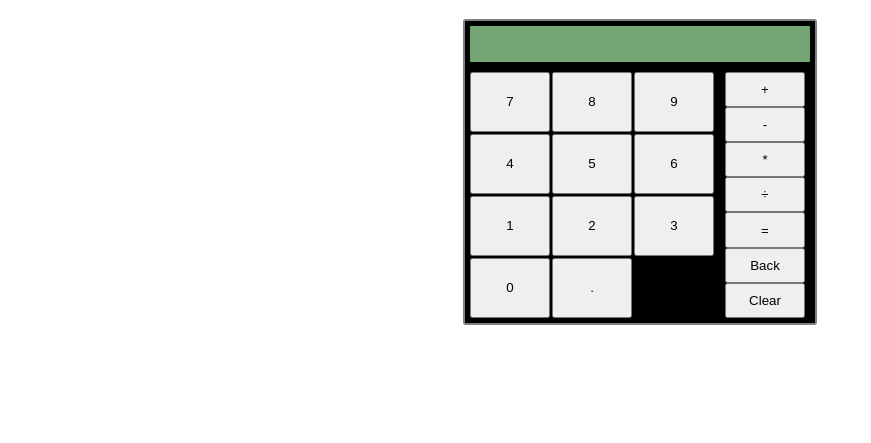
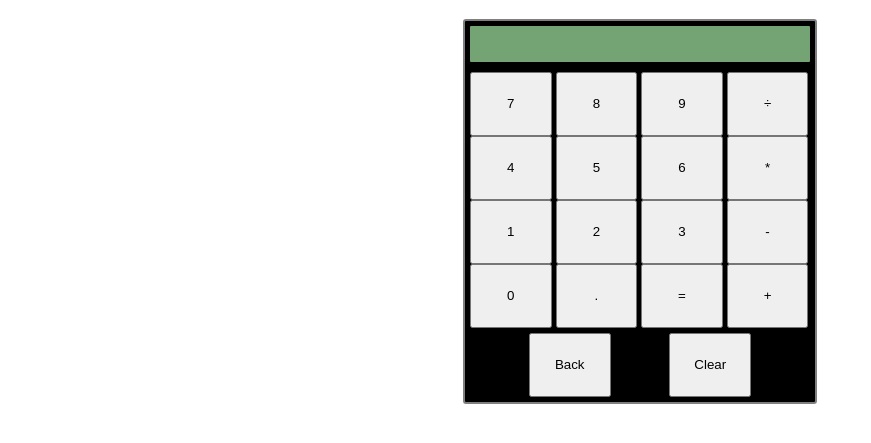
Before and after one commit to DeshawnN/odin-calculator, a plain HTML site: page index.html in a window 1280 px wide. Shown: the part 61-504 px from the top of the page, without its empty margins (0-871 px from the left). Drawn offline with Linux system fonts and the light colour scheme.

Commit message:
refactor: modify the layout of the calc structure

```diff
--- a/css/styles.css
+++ b/css/styles.css
@@ -1,7 +1,6 @@
 .calculator {
-    display: flex;
+    display: grid;
     width: 350px;
-    flex-direction: column;
     margin: 0 auto;
     background-color: black;
     border: 2px solid gray;
@@ -20,29 +19,17 @@
 }
 
 .buttons {
-    display: flex;
-    margin: 5px
+    margin: 5px;
 }
 
-.number-buttons {
-    display: flex;
-    flex-wrap: wrap;
-    gap: 2px;
-    flex: 3
+button {
+    width: 24%;
+    height: 64px
 }
 
-.number-buttons button {
-    width: 80px;
-    height: 60px
+.other-buttons {
+    margin-top: 5px;
+    display: flex;
+    justify-content:space-evenly
+
 }
-
-.calculation-buttons {
-    display: flex;
-    flex-direction: row;
-    flex-wrap: wrap;
-    flex: 1
-}
-
-.calculation-buttons button {
-    width: 80px;
-}
--- a/index.html
+++ b/index.html
@@ -13,27 +13,27 @@
                 <div data-current-operation></div>
             </div>
             <div class="buttons">
-                <div class="number-buttons">
-                    <button>7</button>
-                    <button>8</button>
-                    <button>9</button>
-                    <button>4</button>
-                    <button>5</button>
-                    <button>6</button>
-                    <button>1</button>
-                    <button>2</button>
-                    <button>3</button>
-                    <button>0</button>
-                    <button>.</button>
+                <div class="main-buttons">
+                    <button data-number>7</button>
+                    <button data-number>8</button>
+                    <button data-number>9</button>
+                    <button data-divide>÷</button>
+                    <button data-number>4</button>
+                    <button data-number>5</button>
+                    <button data-number>6</button>
+                    <button data-multiply>*</button>
+                    <button data-number>1</button>
+                    <button data-number>2</button>
+                    <button data-number>3</button>
+                    <button data-subtract>-</button>
+                    <button data-number>0</button>
+                    <button data-number>.</button>
+                    <button data-equals>=</button>
+                    <button data-add>+</button>
                 </div>
-                <div class="calculation-buttons">
-                    <button data-add>+</button>
-                    <button data-subtract>-</button>
-                    <button data-multiply>*</button>
-                    <button data-divide>÷</button>
-                    <button data-equals>=</button>
-                    <button data-operation="backspace">Back</button>
-                    <button data-operation="clear">Clear</button>
+                <div class="other-buttons">
+                    <button data-backspace>Back</button>
+                    <button data-clear>Clear</button>
                 </div>
             </div>
         </div>
--- a/js/scripts.js
+++ b/js/scripts.js
@@ -5,10 +5,10 @@ let previousOperand = "";
 let operator = undefined;
 let operationSymbol = undefined;
 
-const clearButton = document.querySelector('.calculation-buttons button[data-operation="clear"]');
+const clearButton = document.querySelector('[data-clear]');
 clearButton.addEventListener('click', clear);
 
-const backspaceButton = document.querySelector('.calculation-buttons button[data-operation="backspace"]');
+const backspaceButton = document.querySelector('[data-backspace]');
 backspaceButton.addEventListener('click', backspace);
 
 const addButton = document.querySelector('[data-add]');
@@ -46,7 +46,7 @@ equalsButton.addEventListener('click', () => {
     updateDisplay();
 });
 
-const buttons = document.querySelectorAll(".number-buttons button");
+const buttons = document.querySelectorAll("[data-number]");
 buttons.forEach(button => button.addEventListener('click', event => {
     appendNumber(event.target.textContent);
     updateDisplay();
```
